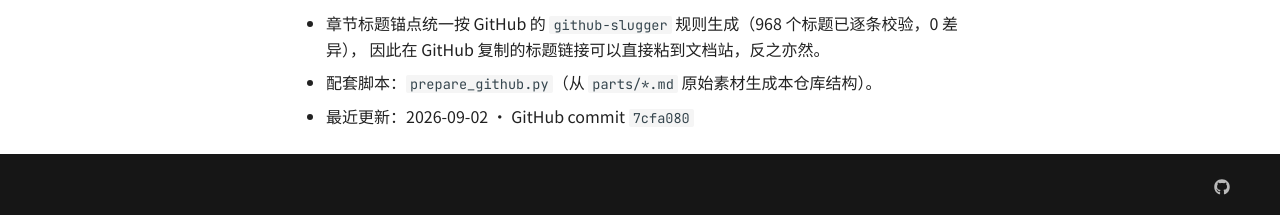
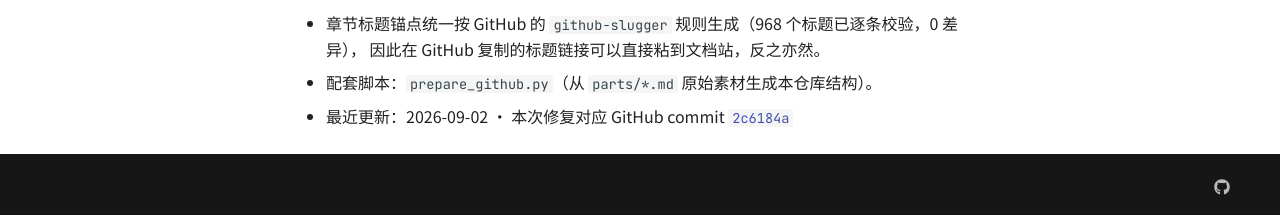
Before and after one commit to liq430/LLM-Learning-Wiki, an MkDocs documentation site: the page built from docs/index.md, in a window 1280 px wide and 900 px high, scrolled down 4314 px. Shown: the part 682-897 px from the top of the window. Built offline with MkDocs 1.6.1 and Material for MkDocs 9.7.7, drawn with Linux system fonts in a browser that asks for light colours; comment, search, counter and statistics services are not loaded.

Commit message:
更新最近更新说明指向修复提交 2c6184a

```diff
--- a/docs/index.md
+++ b/docs/index.md
@@ -118,4 +118,4 @@
 - 章节标题锚点统一按 GitHub 的 `github-slugger` 规则生成（968 个标题已逐条校验，0 差异），
   因此在 GitHub 复制的标题链接可以直接粘到文档站，反之亦然。
 - 配套脚本：`prepare_github.py`（从 `parts/*.md` 原始素材生成本仓库结构）。
-- 最近更新：2026-09-02 · GitHub commit `7cfa080`
+- 最近更新：2026-09-02 · 本次修复对应 GitHub commit [`2c6184a`](https://github.com/liq430/LLM-Learning-Wiki/commit/2c6184a)
```
Also changed, not shown: README.md (+1 -1 lines).
